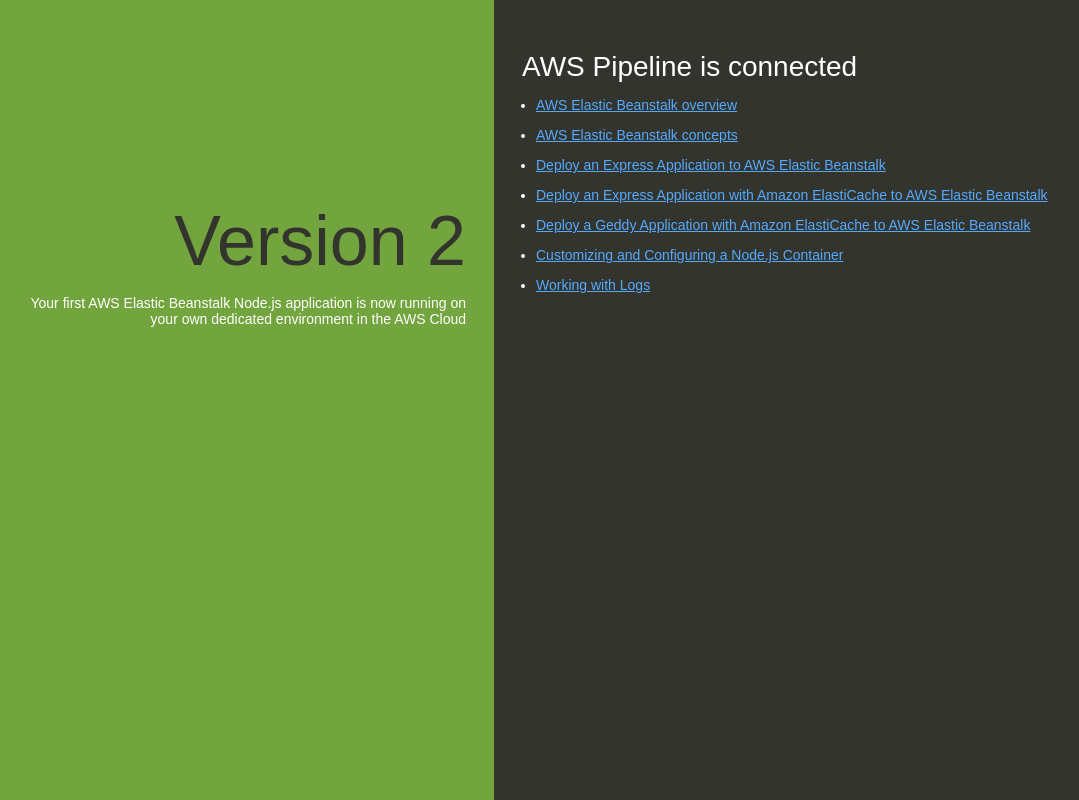
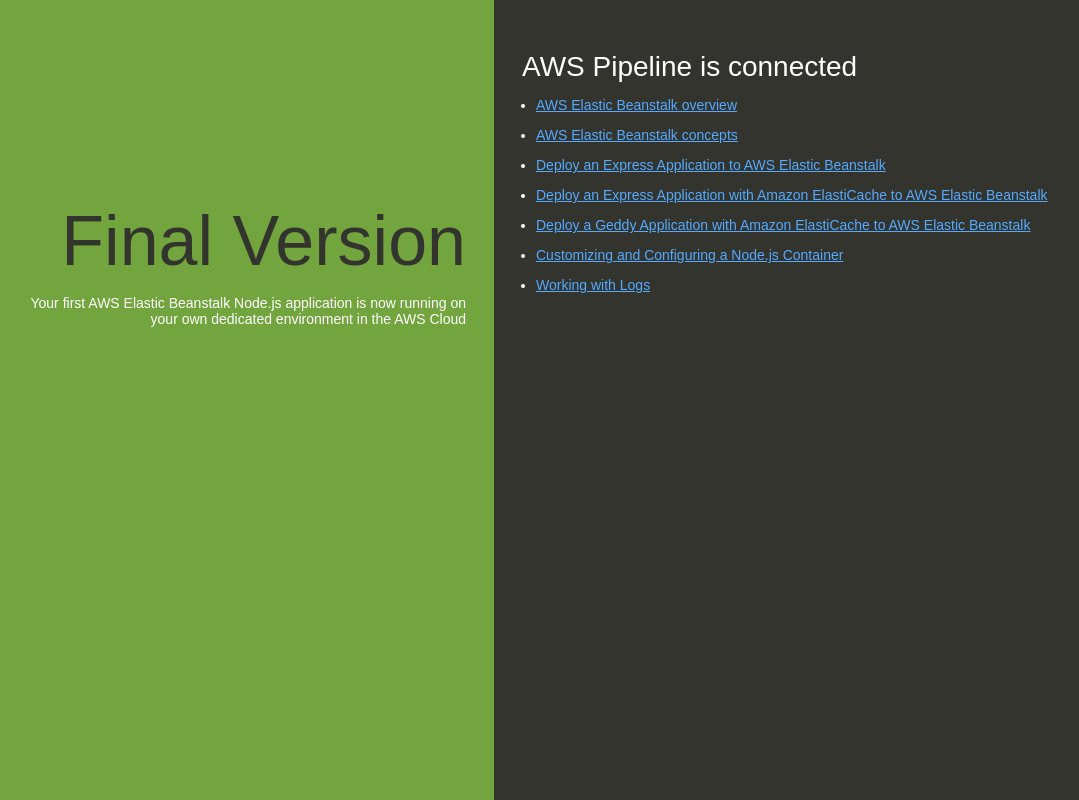
Before and after one commit to Adiz96/testpipeline, a website: page index.html in a window 1280 px wide. Shown: the whole page, without its empty margins (146-1225 px from the left). Drawn offline with Linux system fonts and the light colour scheme.

Commit message:
Final Changes

```diff
--- a/index.html
+++ b/index.html
@@ -74,7 +74,7 @@
   </head>
   <body>
     <div class="textColumn">
-      <h1>Version 2</h1>
+      <h1>Final Version</h1>
       <p>Your first AWS Elastic Beanstalk Node.js application is now running on your own dedicated environment in the AWS Cloud</p>
     </div>
     <div class="linksColumn">
```
